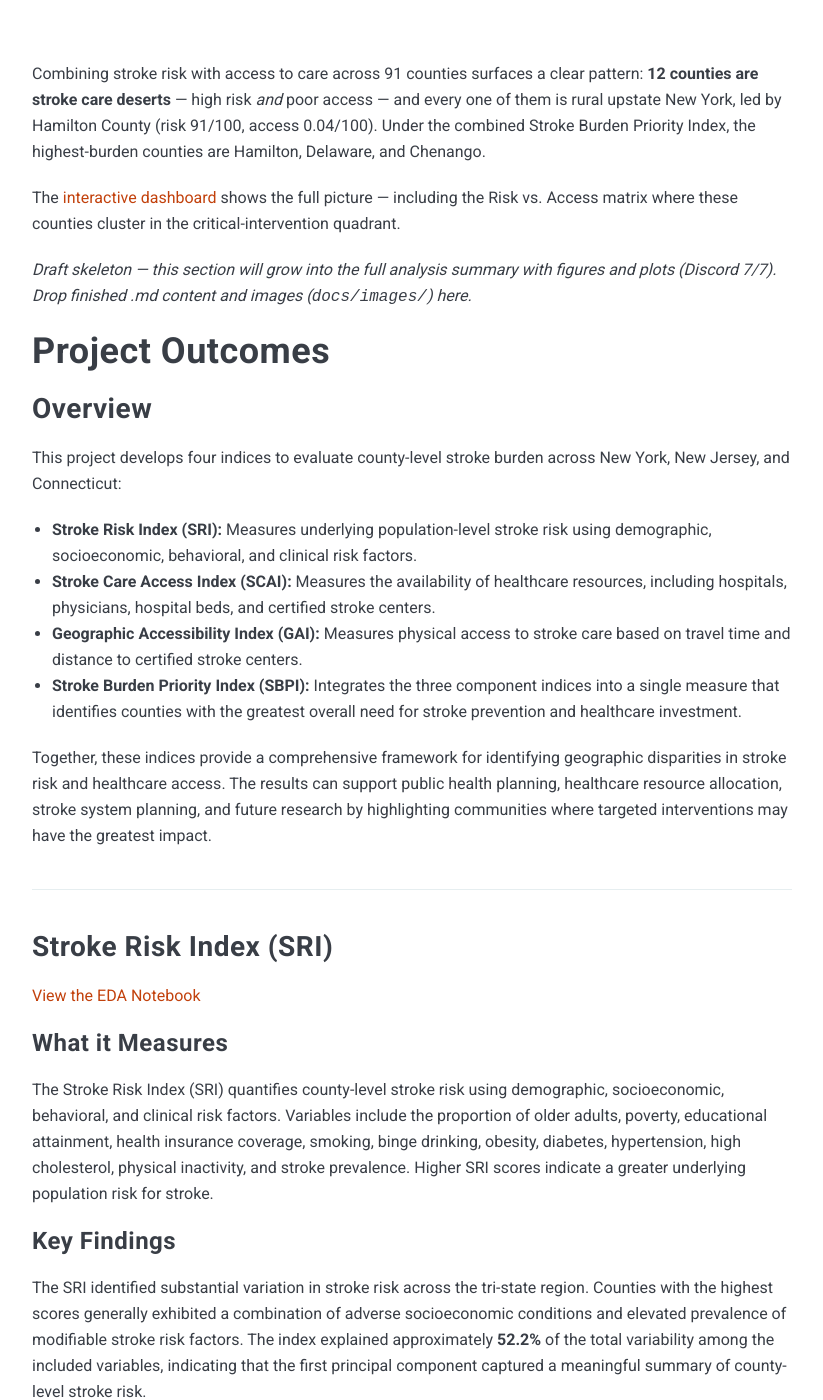
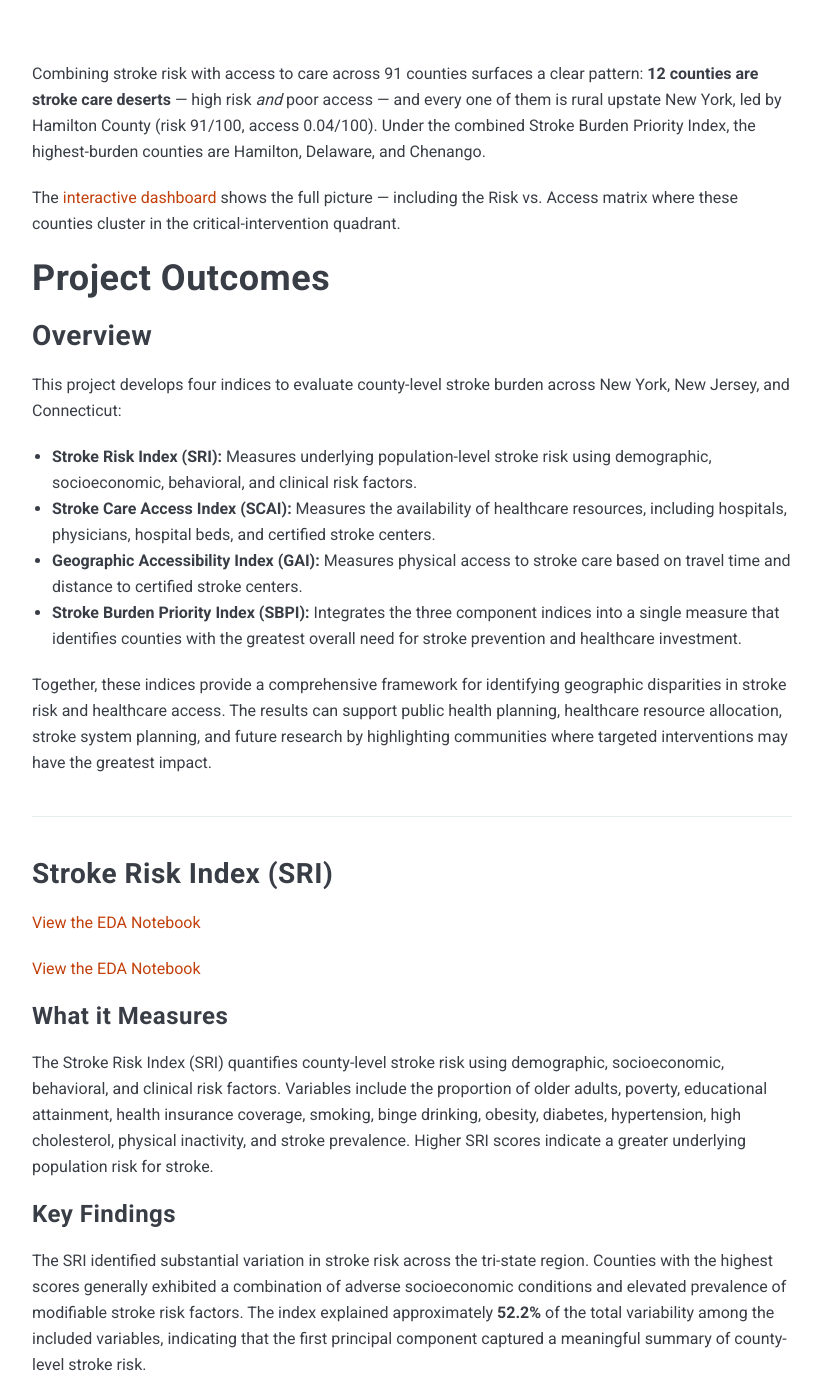
Before and after one commit to palism1/stroke-burden-index, a Jekyll site: the page built from docs/_posts/2026-07-07-project-outcome.md, in a window 1280 px wide and 1400 px high, scrolled down 1062 px. Shown: the whole window, without its empty margins (228-1051 px from the left). Built offline with Jekyll 4.4.1, drawn with Linux system fonts in a browser that asks for light colours; nearby versions of some CDN libraries; some of the changed text lies outside the part shown.

Commit message:
check the notebook links

```diff
--- a/docs/_posts/2026-07-07-project-outcome.md
+++ b/docs/_posts/2026-07-07-project-outcome.md
@@ -16,9 +16,6 @@
 picture — including the Risk vs. Access matrix where these counties cluster in
 the critical-intervention quadrant.
 
-*Draft skeleton — this section will grow into the full analysis summary with
-figures and plots (Discord 7/7). Drop finished .md content and images
-(`docs/images/`) here.*
 
 # Project Outcomes
 
@@ -38,6 +35,8 @@
 ## Stroke Risk Index (SRI)
 
 [View the EDA Notebook](../notebooks html/SRI%20EDA.html)
+
+<a href="/notebooks html/SRI%20EDA.html" target="_blank" rel="noopener">View the EDA Notebook</a>
 
 ### What it Measures
 
@@ -74,6 +73,8 @@
 
 [View the EDA Notebook](../notebooks html/SCAI_EDA.html)
 
+<a href="/notebooks html/SCAI_EDA.html)" target="_blank" rel="noopener">View the EDA Notebook</a>
+
 ### What it Measures
 
 The Stroke Care Access Index (SCAI) measures the availability of healthcare resources that support stroke prevention and treatment within each county. The index incorporates hospitals, hospital beds, primary care physicians, neurologists, and certified stroke centers, providing an overall measure of healthcare capacity. Higher scores indicate greater access to healthcare resources, while lower scores indicate more limited healthcare infrastructure.
@@ -108,7 +109,11 @@
 
 [View the EDA Notebook](../notebooks html/Geographic%20Accessibility%20EDA.html)
 
+<a href="/notebooks html/Geographic%20Accessibility%20EDA.html" target="_blank" rel="noopener">View the EDA Notebook</a>
+
 [View the Mapping Notebook](../notebooks html/Mapping%20Geographic%20Accessibility.html)
+
+<a href="/notebooks html/Mapping%20Geographic%20Accessibility.html" target="_blank" rel="noopener">View the Mapping Notebook</a>
 
 ### What it Measures
 
@@ -229,6 +234,8 @@
 ## Complete Index Analysis
 
 [View the Full Analysis Notebook](../notebooks/Analysis%20of%20Stroke%20Burden%20Indices.html)
+
+<a href="/notebooks/Analysis%20of%20Stroke%20Burden%20Indices.html" target="_blank" rel="noopener">View the Full Analysis Notebook</a>
 
 <h2>Distribution of Indices</h2>
 
```
